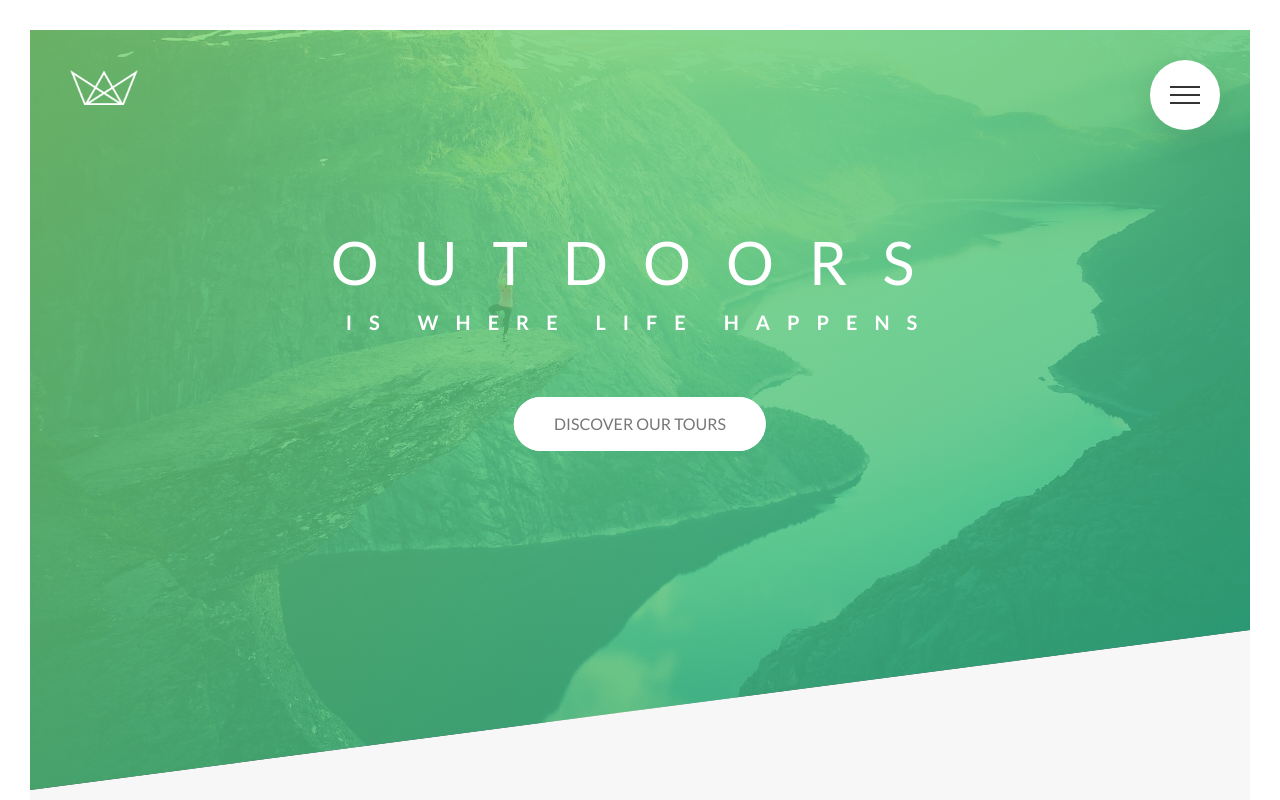
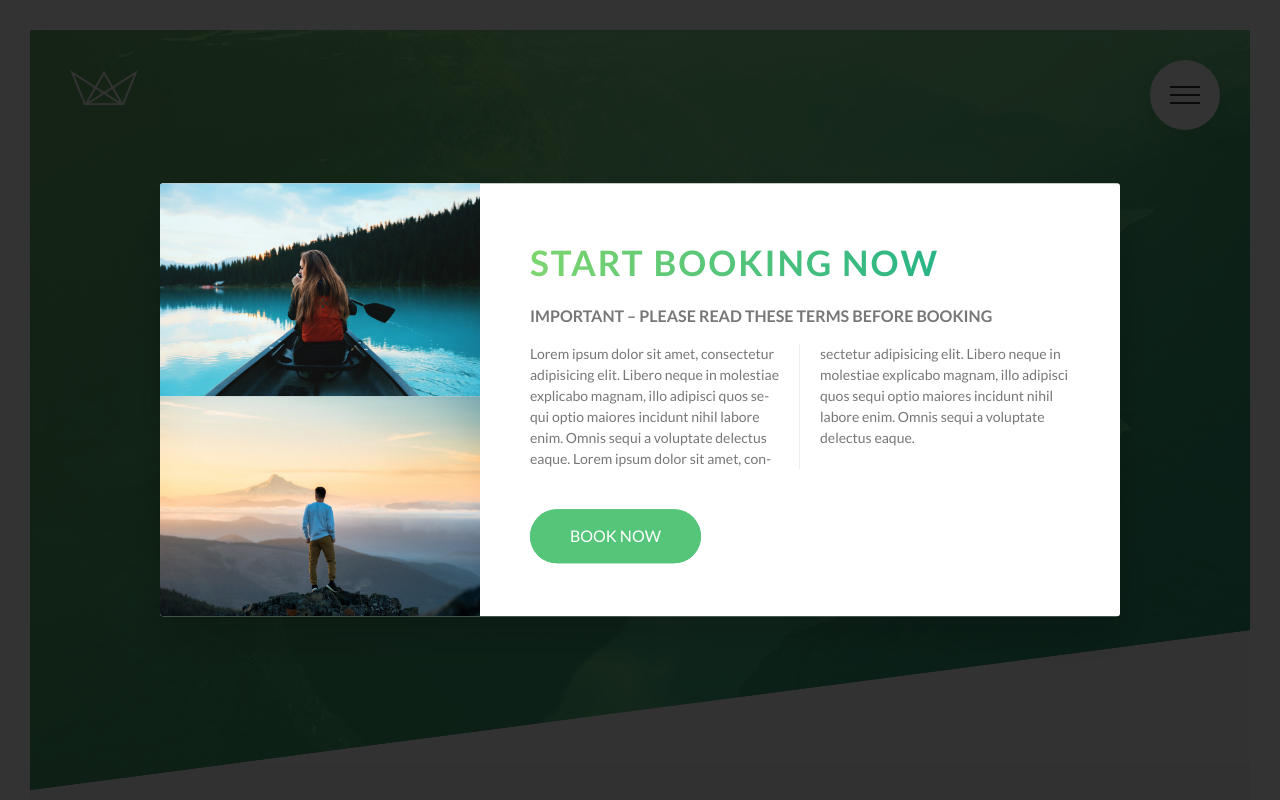
Before and after one commit to concentrator/natours, a website: page index.html in a window 1280 px wide. Shown: the top 800 px of the page. Drawn offline with Linux system fonts and the light colour scheme.

Commit message:
Adds booking popup

```diff
--- a/index.html
+++ b/index.html
@@ -335,6 +335,24 @@
       </div>
     </footer>
 
+    <section class="popup">
+      <div class="popup__content">
+        <div class="popup__left">
+          <img src="img/nat-8.jpg" alt="Tour photo" class="popup__img">
+          <img src="img/nat-9.jpg" alt="Tour photo" class="popup__img">
+        </div>
+        <div class="popup__right">
+          <h2 class="heading-secondary u-margin-bottom-small">Start booking now</h2>
+          <h3 class="heading-tertiary u-margin-bottom-small">Important &ndash; Please read these terms before booking</h3>
+          <p class="popup__text">
+            Lorem ipsum dolor sit amet, consectetur adipisicing elit. Libero neque in molestiae explicabo magnam, illo adipisci quos sequi optio maiores incidunt nihil labore enim. Omnis sequi a voluptate delectus eaque.
+            Lorem ipsum dolor sit amet, consectetur adipisicing elit. Libero neque in molestiae explicabo magnam, illo adipisci quos sequi optio maiores incidunt nihil labore enim. Omnis sequi a voluptate delectus eaque.
+          </p>
+          <a href="" class="button button--green">Book now</a>
+        </div>
+      </div>
+    </section>
+
 
 
     <!-- <section class="grid-test">
--- /dev/null
+++ b/scss/components/_popup.scss
@@ -0,0 +1,48 @@
+.popup {
+  position: fixed;
+  top: 0;
+  left: 0;
+  width: 100%;
+  height: 100vh;
+  background-color: rgba($color-black, 0.8);
+  z-index: 300;
+
+  &__content {
+    @include clearfix;
+    display: table;
+    position: relative;
+    top: 50%;
+    width: 75%;
+    margin: 0 auto;
+    transform: translateY(-50%);
+    background-color: $color-white;
+    box-shadow: 0 2rem 4rem 0 rgba($color-black, 0.2);
+    border-radius: 3px;
+    overflow: hidden;
+  }
+
+  &__left {
+    width: 33.33333%;
+    display: table-cell;
+  }
+
+  &__right {
+    width: 66.66667%;
+    display: table-cell;
+    vertical-align: middle;
+    padding: 3rem 5rem;
+  }
+
+  &__img {
+    display: block;
+  }
+
+  &__text {
+    font-size: 1.4rem;
+    column-count: 2;
+    column-gap: 4rem;
+    column-rule: 1px solid $color-grey-light-2;
+    hyphens: auto;
+    margin-bottom: 4rem;
+  }
+}
--- a/scss/style.scss
+++ b/scss/style.scss
@@ -13,6 +13,7 @@
 @import "components/composition";
 @import "components/feature-box";
 @import "components/form";
+@import "components/popup";
 @import "components/story";
 
 @import "layout/header";
```
Also changed, not shown: css/style.css.
